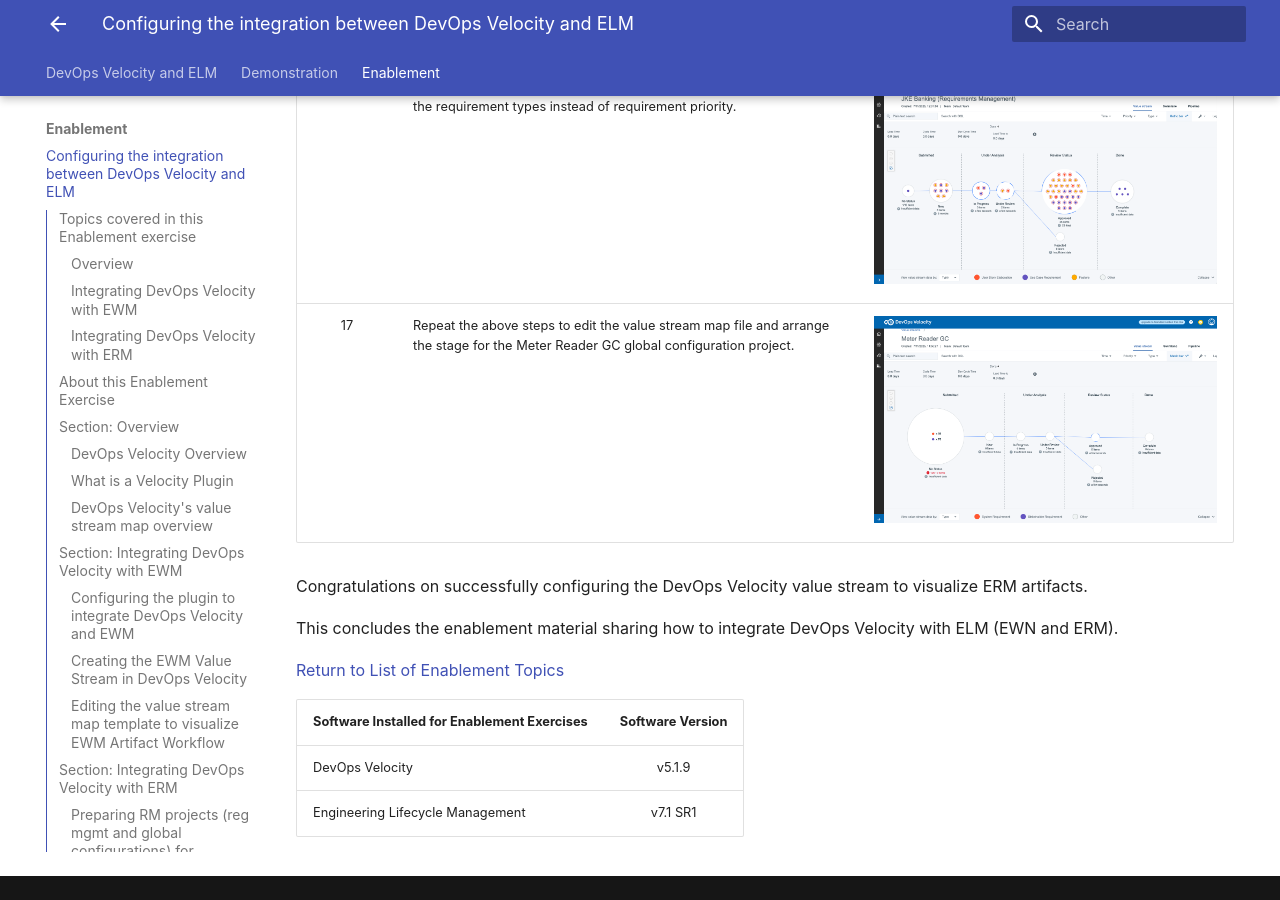
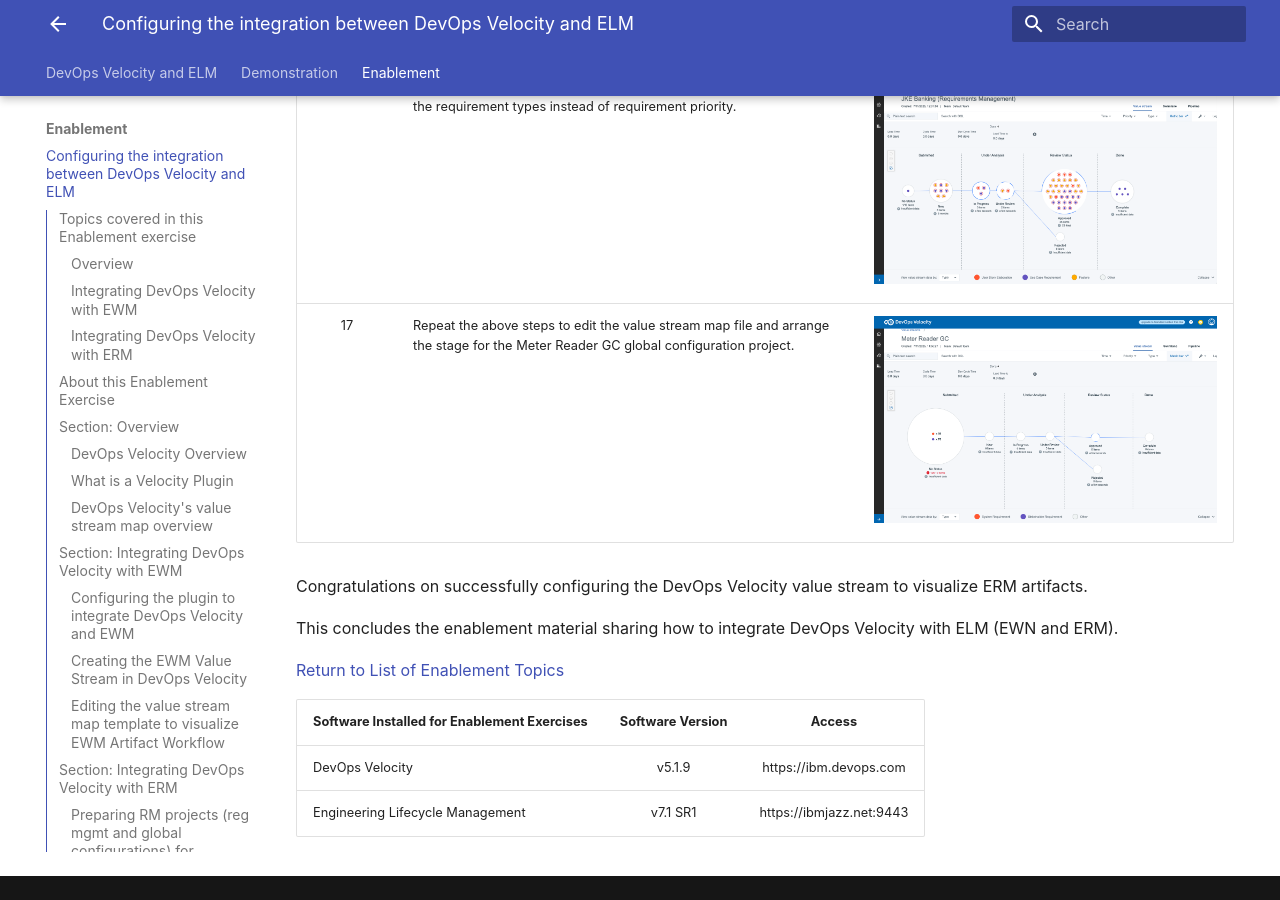
Before and after one commit to DevOpsAutomationLabs/ELM_Velocity, an MkDocs documentation site: the page built from docs/enablement/index.md, in a window 1280 px wide and 900 px high, scrolled down 22809 px. Built offline with MkDocs 1.6.1 and Material for MkDocs 9.7.7, drawn with Linux system fonts in a browser that asks for light colours.

Commit message:
Update index.md

```diff
--- a/docs/enablement/index.md
+++ b/docs/enablement/index.md
@@ -333,7 +333,7 @@
 [Return to List of Enablement Topics](#topics-covered-in-this-enablement-exercise)
 <br/>
 
-| Software Installed for Enablement Exercises | Software Version |
-|:---- |:----:|
-| DevOps Velocity | v5.1.9 |
-| Engineering Lifecycle Management | v7.1 SR1 |
+| Software Installed for Enablement Exercises | Software Version | Access |
+|:---- |:----:|:----:|
+| DevOps Velocity | v5.1.9 | https://ibm.devops.com |
+| Engineering Lifecycle Management | v7.1 SR1 | https://ibmjazz.net:9443 |
```
